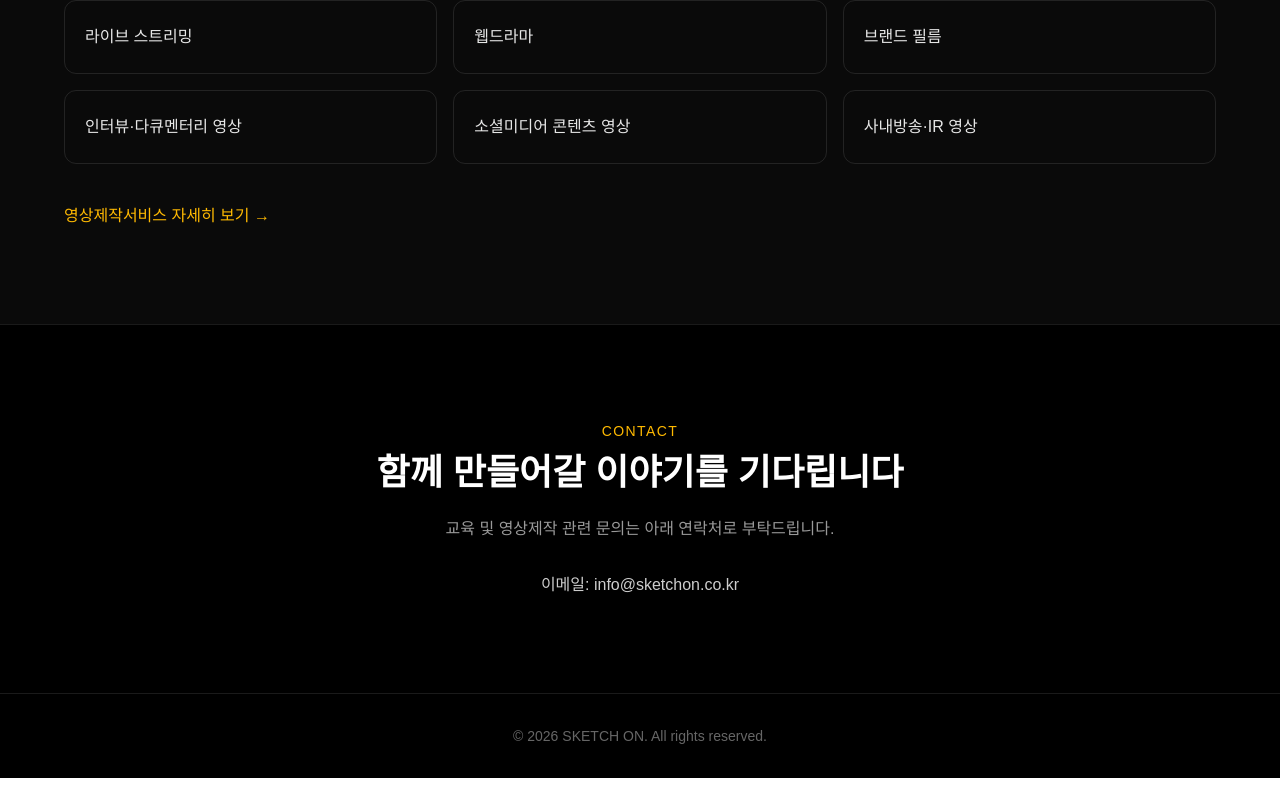
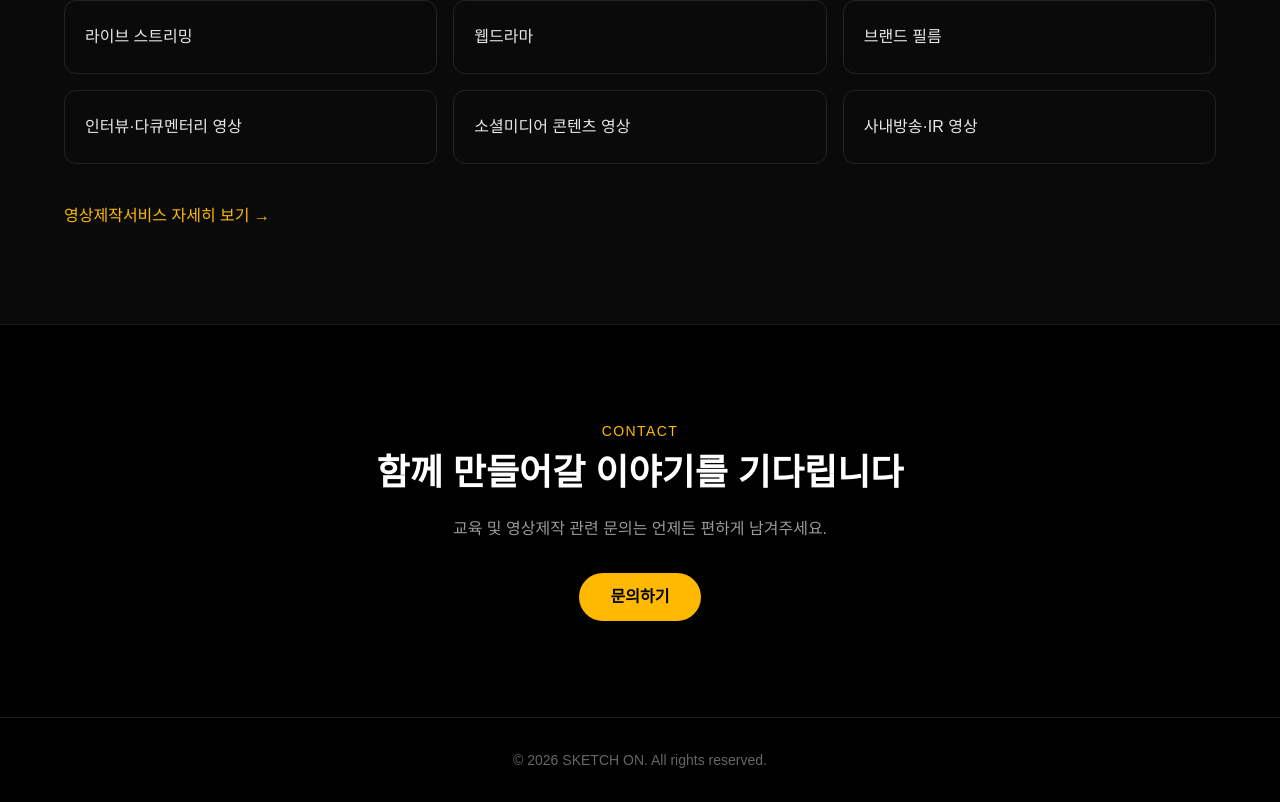
Before and after one commit to onterview-hub/company-website, a Next.js app: page / in a window 1280 px wide. Shown: the part 1866-2668 px from the top of the page. Before the commit the page ends 2644 px from the top, so only its background shows below. Built offline with nearby package versions, Linux system fonts and the light colour scheme.

Commit message:
메인 페이지 문의하기를 실제 폼 페이지로 연결

```diff
--- a/app/page.tsx
+++ b/app/page.tsx
@@ -43,9 +43,9 @@ export default function Home() {
             <Link href="/about" className="hover:text-amber-400 transition">
               회사소개
             </Link>
-            <a href="#contact" className="hover:text-amber-400 transition">
+            <Link href="/contact" className="hover:text-amber-400 transition">
               문의하기
-            </a>
+            </Link>
           </nav>
         </div>
       </header>
@@ -153,9 +153,14 @@ export default function Home() {
           함께 만들어갈 이야기를 기다립니다
         </h2>
         <p className="text-white/60 mb-8">
-          교육 및 영상제작 관련 문의는 아래 연락처로 부탁드립니다.
+          교육 및 영상제작 관련 문의는 언제든 편하게 남겨주세요.
         </p>
-        <p className="text-white/80">이메일: info@sketchon.co.kr</p>
+        <Link
+          href="/contact"
+          className="inline-block px-8 py-3 bg-amber-400 text-black font-semibold rounded-full hover:bg-amber-300 transition"
+        >
+          문의하기
+        </Link>
       </section>
 
       {/* 푸터 */}
```
